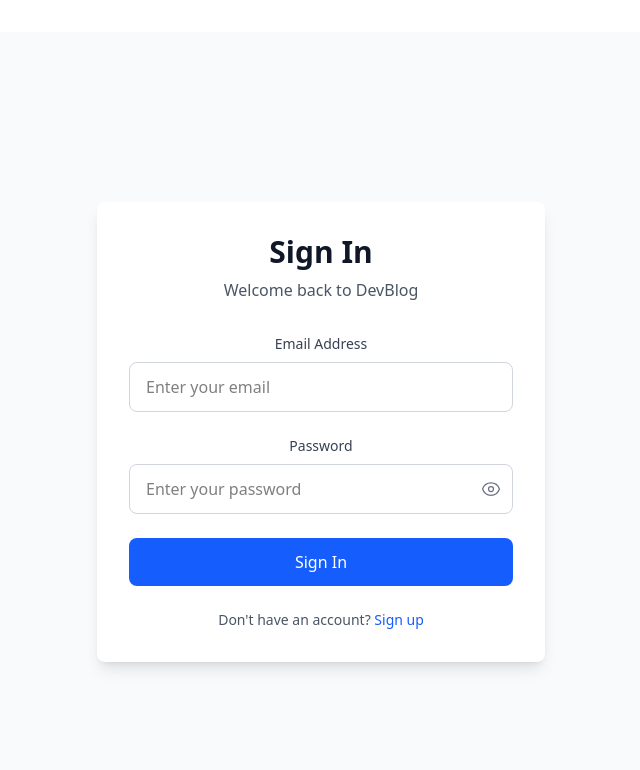
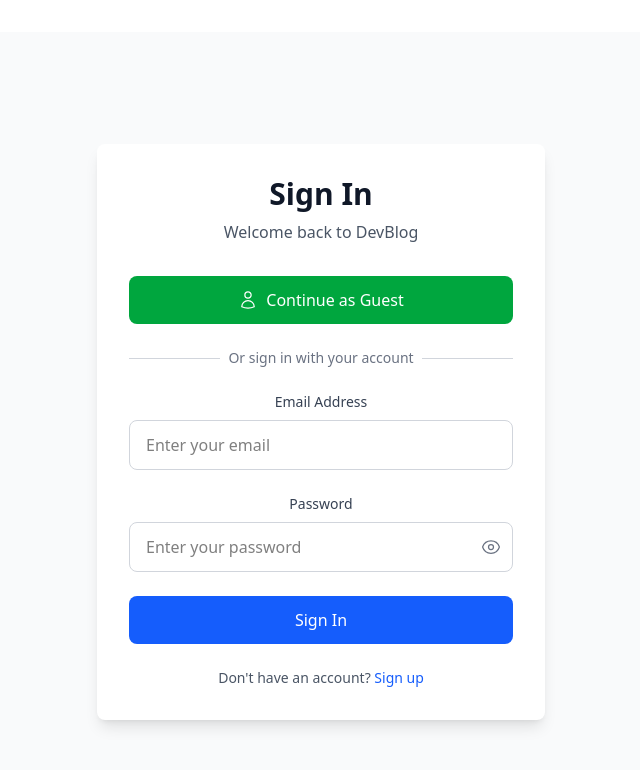
Before and after one commit to tabsheermk/blog-fronted, a React (Vite) app: page /login in a window 1280 px wide. Shown: the top 770 px of the page, without its empty margins (319-959 px from the left). Built offline with nearby package versions, Linux system fonts and the light colour scheme; no server answers.

Commit message:
login as guest

```diff
--- a/src/pages/auth/Login.tsx
+++ b/src/pages/auth/Login.tsx
@@ -2,7 +2,7 @@
 import { useNavigate, useLocation, Link } from "react-router-dom";
 import { useAuth } from "../../contexts/AuthContext";
 import { showError, showSuccess } from "../../utils/toast";
-import { EyeIcon, EyeSlashIcon } from "@heroicons/react/24/outline";
+import { EyeIcon, EyeSlashIcon, UserIcon } from "@heroicons/react/24/outline";
 
 const Login: React.FC = () => {
   const navigate = useNavigate();
@@ -44,6 +44,26 @@
     }
   };
 
+  const handleGuestLogin = async () => {
+    setIsLoading(true);
+
+    try {
+      await login({
+        email: "demo@devblog.com",
+        password: "DemoPassword123!",
+      });
+      showSuccess("Welcome, Demo User! 🎉");
+      navigate(from, { replace: true });
+    } catch (error: unknown) {
+      const errorMessage =
+        (error as { response?: { data?: { message?: string } } }).response?.data
+          ?.message || "Guest login failed. Please try again.";
+      showError(errorMessage);
+    } finally {
+      setIsLoading(false);
+    }
+  };
+
   return (
     <div className="min-h-screen bg-gray-50 flex items-center justify-center px-4">
       <div className="max-w-md w-full bg-white rounded-lg shadow-lg p-8">
@@ -51,7 +71,27 @@
           <h2 className="text-3xl font-bold text-gray-900">Sign In</h2>
           <p className="mt-2 text-gray-600">Welcome back to DevBlog</p>
         </div>
+        <div className="mb-6">
+          <button
+            onClick={handleGuestLogin}
+            disabled={isLoading}
+            className="w-full flex items-center justify-center space-x-2 bg-green-600 text-white py-3 px-4 rounded-lg hover:bg-green-700 disabled:bg-green-400 disabled:cursor-not-allowed transition-colors font-medium"
+          >
+            <UserIcon className="h-5 w-5" />
+            <span>Continue as Guest</span>
+          </button>
 
+          <div className="relative my-6">
+            <div className="absolute inset-0 flex items-center">
+              <div className="w-full border-t border-gray-300" />
+            </div>
+            <div className="relative flex justify-center text-sm">
+              <span className="px-2 bg-white text-gray-500">
+                Or sign in with your account
+              </span>
+            </div>
+          </div>
+        </div>
         <form onSubmit={handleSubmit} className="space-y-6">
           <div>
             <label className="block text-sm font-medium text-gray-700 mb-2">
```
